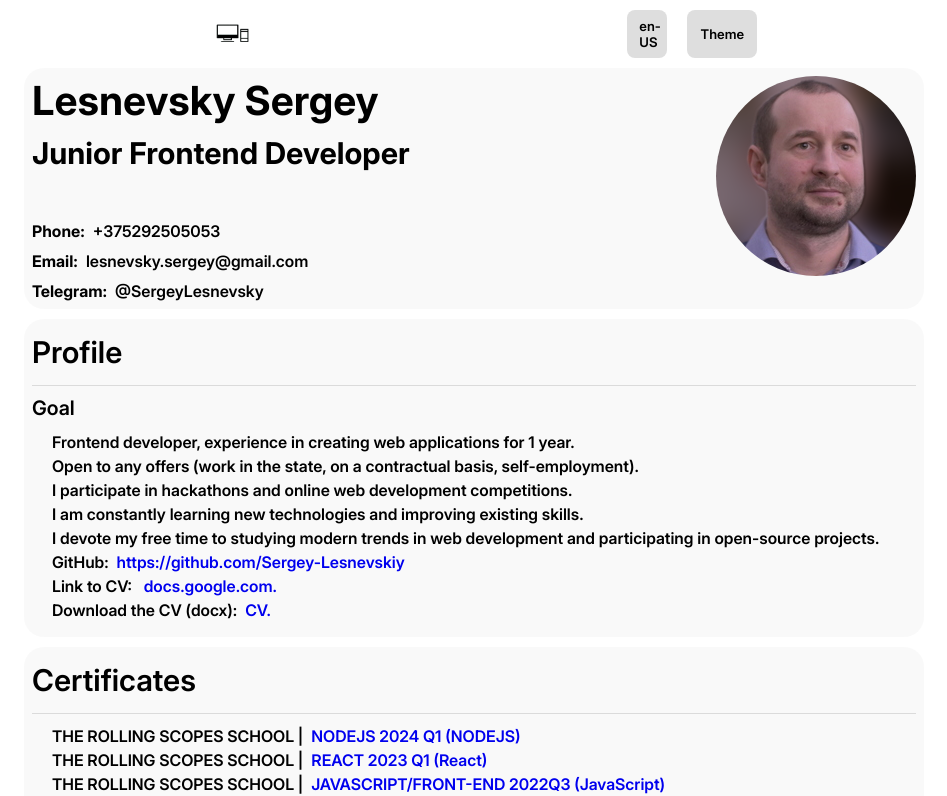
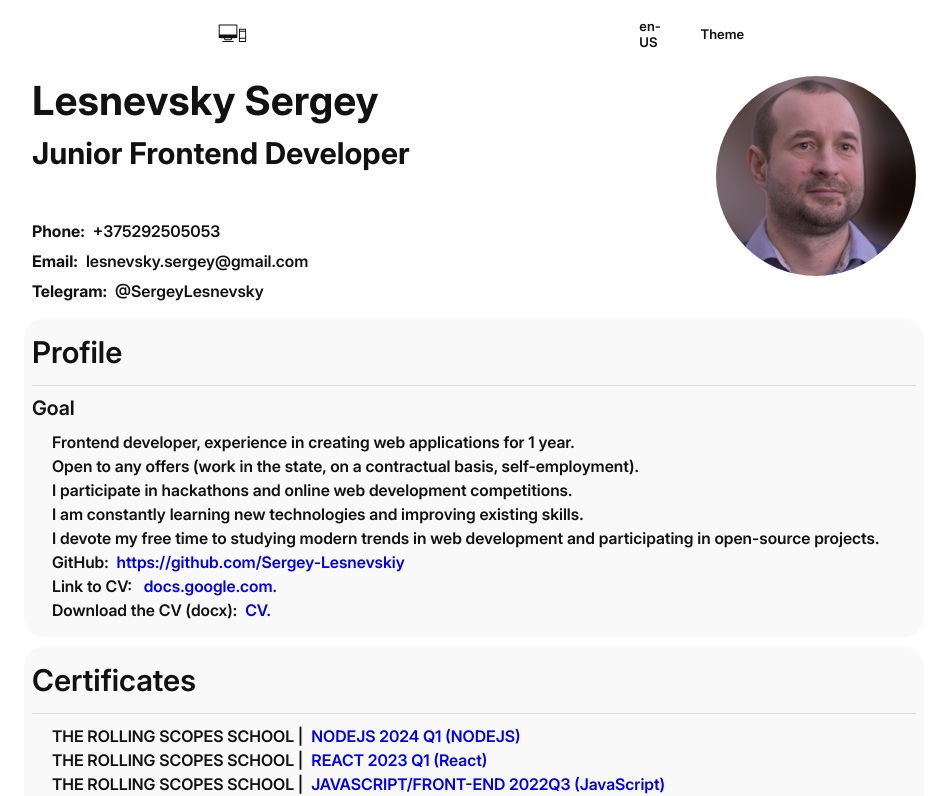
Before and after one commit to Sergey-Lesnevskiy/cd_react, a React (Vite) app: page / in a window 1280 px wide. Shown: the top 796 px of the page, without its empty margins (166-1113 px from the left). Built offline with nearby package versions, Linux system fonts and the light colour scheme.

Commit message:
feat: change light theme

```diff
--- a/src/App.ts
+++ b/src/App.ts
@@ -1,6 +1,11 @@
 import styled from "styled-components";
 
 export const Main = styled.main`
+  width: 100%;
+  background: ${({ theme }) => theme.bg};
+  color: ${({ theme }) => theme.text};
+`;
+export const Container = styled.div`
   margin: 0 auto;
   max-width: 900px;
 `;
--- a/src/App.tsx
+++ b/src/App.tsx
@@ -1,5 +1,6 @@
 
-import { Main } from './App'
+
+import { Container, Main } from './App'
 import AboutUs from './components/AboutUs'
 import Certificate from './components/Certificate'
 import Education from './components/Education'
@@ -7,22 +8,28 @@ import Header from './components/Header'
 import Profile from './components/Profile'
 import Skills from './components/Skills'
 import { GlobalStyles } from './styles'
+import { ThemeProvider } from "styled-components";
+import { useState } from "react";
+import { lightTheme, darkTheme } from "./theme";
 
 function App() {
-
+  const [theme, setTheme] = useState<"light" | "dark">("light");
   return (
-    <>
+    <ThemeProvider theme={theme === "light" ? lightTheme : darkTheme}>
 
     <GlobalStyles />
-      <Header/>
+      <Header currentTheme={theme} toggleTheme={() => setTheme(theme === "light" ? "dark" : "light")}/>
       <Main>
+        <Container>
+
         <AboutUs/>
         <Profile/>
         <Certificate/>
         <Skills/>
         <Education/>
+        </Container>
       </Main>
-    </>
+    </ThemeProvider>
 
   )
 }
--- /dev/null
+++ b/src/assets/images/Logo.tsx
@@ -0,0 +1,18 @@
+import React from 'react';
+
+type Props = {
+	color?: string
+}
+
+export const IconLogo: React.FC<Props> = ({color}: Props) => {
+	return (
+<svg xmlns="http://www.w3.org/2000/svg" version="1.0" width="80" height="40" viewBox="0 0 900.000000 520.000000" preserveAspectRatio="xMidYMid meet">
+
+<g transform="translate(0.000000,520.000000) scale(0.100000,-0.100000)" fill={color} stroke="none">
+<path d="M2943 3560 c-12 -5 -27 -18 -33 -29 -7 -14 -10 -272 -8 -861 3 -820 3 -842 22 -856 16 -11 82 -14 358 -14 l338 0 0 -110 c0 -165 -51 -150 495 -150 546 0 495 -15 495 150 l0 110 338 0 c185 0 342 4 348 8 33 22 34 47 34 880 0 802 -1 831 -19 853 l-19 24 -1164 2 c-658 1 -1172 -2 -1185 -7z m2252 -710 l0 -585 -1080 0 -1080 0 -3 575 c-1 316 0 581 3 588 3 10 222 12 1082 10 l1078 -3 0 -585z m-717 -1117 l3 -63 -366 0 -365 0 0 65 0 65 363 -2 362 -3 3 -62z"/>
+<path d="M5547 2992 c-16 -17 -17 -89 -17 -835 0 -900 -4 -840 63 -852 18 -3 214 -5 435 -3 l404 3 19 24 c19 23 19 47 17 838 -3 793 -4 815 -22 829 -16 12 -94 14 -451 14 -406 0 -433 -1 -448 -18z m791 -174 l-3 -63 -337 -3 -338 -2 0 65 0 65 340 0 341 0 -3 -62z m2 -583 l0 -385 -340 0 -340 0 0 385 0 385 340 0 340 0 0 -385z m0 -655 l0 -140 -340 0 -340 0 0 140 0 140 340 0 340 0 0 -140z"/>
+<path d="M3380 1398 c-25 -28 -25 -48 1 -82 l20 -26 714 0 714 0 20 26 c26 34 26 54 1 82 l-21 22 -714 0 -714 0 -21 -22z"/>
+</g>
+</svg>
+	)
+}
--- a/src/components/AboutUs/styled.ts
+++ b/src/components/AboutUs/styled.ts
@@ -6,7 +6,8 @@ export const About = styled.section`
   justify-content: space-between;
   padding: 8px;
   border-radius: 20px;
-  background-color: #e9e9e945;
+    /* background: ${({ theme }) => theme.bg};
+  color: ${({ theme }) => theme.text}; */
 `;
 
 export const LeftSide = styled.div`
@@ -21,26 +22,37 @@ export const TitleName = styled.h1`
   font-size: 40px;
   font-weight: 700;
   margin-bottom: 10px;
+    background: ${({ theme }) => theme.bg};
+  color: ${({ theme }) => theme.text};
 `;
 export const Role = styled.h2`
   font-size: 30px;
   font-weight: 700;
+    background: ${({ theme }) => theme.bg};
+  color: ${({ theme }) => theme.text};
 `;
 export const ListContact = styled.ul`
 margin: 50px 0 0 ;
 display: flex;
 flex-direction: column;
 gap: 10px;
+  background: ${({ theme }) => theme.bg};
+  color: ${({ theme }) => theme.text};
 `;
 export const Item = styled.li`
   display: flex;
   gap: 8px;
+    background: ${({ theme }) => theme.bg};
+  color: ${({ theme }) => theme.text};
 `;
 export const Contact = styled.p`
   font-weight: 700;
+    background: ${({ theme }) => theme.bg};
+  color: ${({ theme }) => theme.text};
 `;
 export const ContactValue = styled.a`
-  color: black;
+    background: ${({ theme }) => theme.bg};
+  color: ${({ theme }) => theme.text};
 `;
 
 export const WrapperImage = styled.div`
--- a/src/components/Header/index.tsx
+++ b/src/components/Header/index.tsx
@@ -1,8 +1,13 @@
 import { useTranslation } from "react-i18next";
-import { LogoImage, LogoWrapper, ToggleButton, WrapperButtons, WrapperHeader } from "./styled";
-import { images } from "../../constants/images";
+import { LogoWrapper, ToggleButton, WrapperButtons, WrapperHeader } from "./styled";
+import { IconLogo } from "../../assets/images/Logo";
 
-function Header() {
+export interface HeaderProps {
+  toggleTheme: () => void;
+  currentTheme?: "light" | "dark";
+}
+
+const Header: React.FC<HeaderProps> = ({ toggleTheme , currentTheme}) => {
   const { t, i18n } = useTranslation();
 
   const toggleLanguage = () => {
@@ -12,13 +17,13 @@ function Header() {
   return (
     <WrapperHeader>
       <LogoWrapper href="/">
-        <LogoImage src={images.general.logo} alt="logo" />
+        <IconLogo color={currentTheme !== "light" ? "#FFF": "#111111"}/>
       </LogoWrapper>
       <WrapperButtons>
         <ToggleButton  onClick={toggleLanguage} $width="40px">
           {i18n.language}
         </ToggleButton>
-        <ToggleButton $width="70px">{t("theme")}</ToggleButton>
+        <ToggleButton onClick={toggleTheme} $width="70px">{t("theme")}</ToggleButton>
       </WrapperButtons>
     </WrapperHeader>
   );
--- a/src/components/Header/styled.ts
+++ b/src/components/Header/styled.ts
@@ -1,22 +1,9 @@
 import styled from "styled-components";
 
-// interface PrimaryButtonContainerProps {
-//   $width?: string;
-//   $widthPhone?: string;
-//   $padding?: string;
-//   $margin?: string;
-//   $marginPhone?: string;
-//   $background?: string;
-//   $color?: string;
-//   $fontSize?: string;
-//   $fontWeight?: string;
-//   $fontFamily?: string;
-//   $borderRadius?: string;
-//   $border?: string;
-//   $opacity?: string;
-// }
+
 interface ToggleButtonProps {
   $width?: string;
+  $theme?: string;
 }
 
 export const ToggleButton = styled.button<ToggleButtonProps>`
@@ -25,7 +12,8 @@ export const ToggleButton = styled.button<ToggleButtonProps>`
   padding: 8px 12px;
   width: ${({ $width }) => $width};
   border-radius: 8px;
-  background-color: #dedede;
+  background: ${({ theme }) => theme.bg};
+  color: ${({ theme }) => theme.text};
   transition: background-color 0.6s ease, color 0.6s ease;
   @media (hover: hover) {
     &:hover {
@@ -34,15 +22,13 @@ export const ToggleButton = styled.button<ToggleButtonProps>`
     }
   }
 `;
-export const LogoImage = styled.img`
-  width: 80px;
-  height: 40px;
-`;
+
 export const LogoWrapper = styled.a`
   border: none;
   outline: none;
   text-decoration: none;
-  color: black;
+  background: ${({ theme }) => theme.bg};
+  color: ${({ theme }) => theme.text};
 `;
 export const WrapperButtons = styled.div`
   display: flex;
@@ -53,6 +39,8 @@ export const WrapperHeader = styled.header`
   justify-content: space-evenly;
   align-items: center;
   padding: 10px 0;
+  background: ${({ theme }) => theme.bg};
+  color: ${({ theme }) => theme.text};
 `;
 // export const PrimaryButtonContainer = styled.button<PrimaryButtonContainerProps>`
 //   border: none;
--- /dev/null
+++ b/src/styled.d.ts
@@ -0,0 +1,6 @@
+import "styled-components";
+import type { AppTheme } from "./theme";
+
+declare module "styled-components" {
+  export interface DefaultTheme extends AppTheme {}
+}
--- /dev/null
+++ b/src/theme.ts
@@ -0,0 +1,17 @@
+export interface AppTheme {
+  bg: string;
+  text: string;
+  primary?: string;
+}
+
+export const lightTheme: AppTheme = {
+  bg: "#ffffff",
+  text: "#111111",
+  primary: "#0070f3",
+};
+
+export const darkTheme: AppTheme = {
+  bg: "#0f1720",
+  text: "#f5f5f5",
+  primary: "#60a5fa",
+};
```
Also changed, not shown: src/assets/images/Logo.png (deleted).
